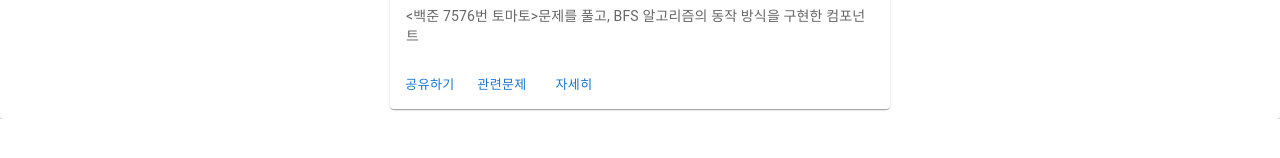
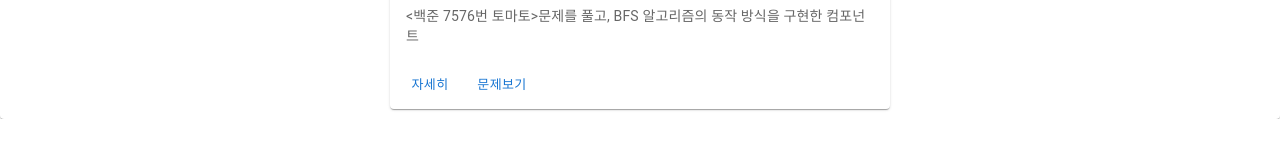
Before and after one commit to choewy/data-structures-and-algorithm, a React (Create React App) app in the folder 04-views/: page / in a window 1280 px wide. Shown: the part 144-302 px from the top of the page. Built offline with nearby package versions, Linux system fonts and the light colour scheme.

Commit message:
카드 버튼 순서 변경

```diff
--- a/04-views/src/components/homepage/ContentCard.js
+++ b/04-views/src/components/homepage/ContentCard.js
@@ -50,9 +50,9 @@ const ContentCard = (props) => {
                 </Typography>
             </CardContent>
             <CardActions>
-                <Button size="small">공유하기</Button>
-                <a {...aProps}><Button size="small">관련문제</Button></a>
                 <Link {...linkProps}><Button size="small">자세히</Button></Link>
+                <a {...aProps}><Button size="small">문제보기</Button></a>
+                {/* <Button size="small">공유하기</Button> */}
             </CardActions>
         </Card>
     );
```
